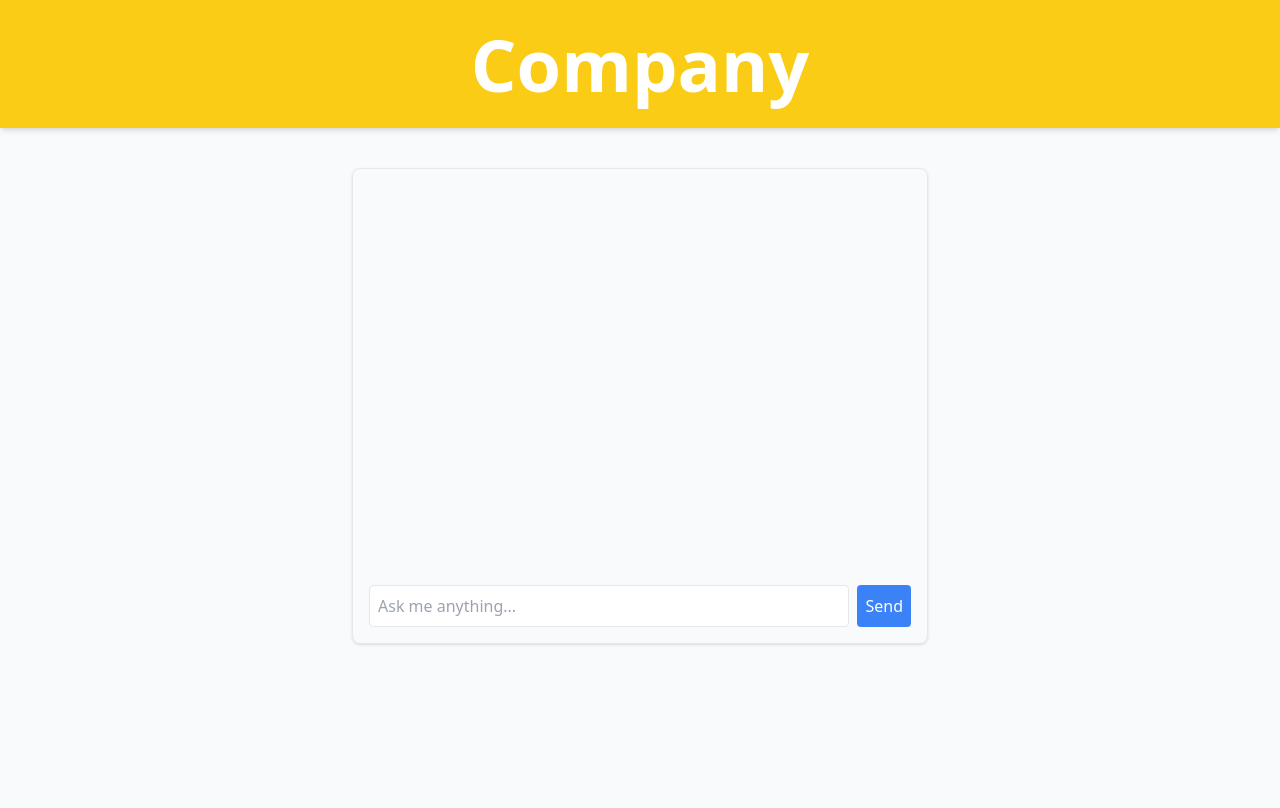
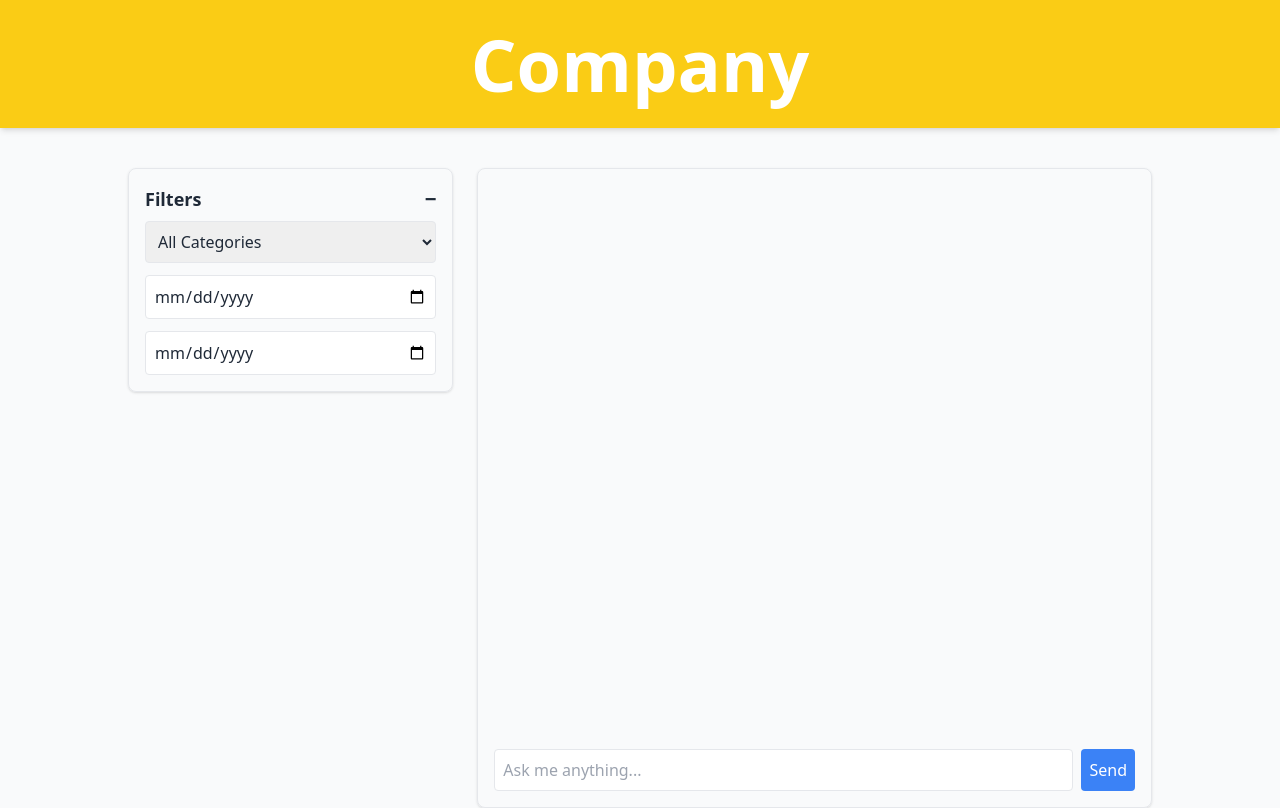
Before and after one commit to JThorley11/Early-Careers-Project, a React (Create React App) app in the folder frontend/: page / in a window 1280 px wide. Built offline with nearby package versions, Linux system fonts and the light colour scheme.

Commit message:
Add basic filtering functionality to be adapted for chosen VectorDB

```diff
--- a/frontend/src/App.jsx
+++ b/frontend/src/App.jsx
@@ -4,33 +4,38 @@ import Banner from "./components/Banner";
 function App() {
   const [question, setQuestion] = useState("");
   const [chat, setChat] = useState([]);
+  const [showFilters, setShowFilters] = useState(true);
+  const [filters, setFilters] = useState({
+    category: "",
+    startDate: "",
+    endDate: "",
+  });
+
   const chatRef = useRef(null);
 
   const handleSubmit = async (e) => {
     e.preventDefault();
     if (!question.trim()) return;
 
-    // Add user message
     const userMessage = { sender: "user", text: question };
     setChat((prev) => [...prev, userMessage]);
-
     setQuestion("");
 
-    // Add placeholder bot message
     const botMessage = { sender: "bot", text: "" };
     setChat((prev) => [...prev, botMessage]);
 
-    // Send POST request to backend
     try {
       const res = await fetch("http://localhost:8000/query", {
         method: "POST",
         headers: { "Content-Type": "application/json" },
-        body: JSON.stringify({ question }),
+        body: JSON.stringify({
+          question,
+          filters, // ⬅️ SEND FILTERS TO BACKEND
+        }),
       });
 
       const data = await res.json();
 
-      // Update last bot message
       setChat((prev) => {
         const updated = [...prev];
         updated[updated.length - 1].text = data.text;
@@ -40,7 +45,6 @@ function App() {
       console.error(err);
     }
 
-    // Scroll chat into view
     if (chatRef.current) {
       chatRef.current.scrollTop = chatRef.current.scrollHeight;
     }
@@ -49,8 +53,65 @@ function App() {
   return (
     <>
       <Banner />
-      <div className="max-w-xl mx-auto mt-10 p-4 border rounded-lg shadow">
-        <div className="mb-4 space-y-2 h-96 overflow-y-auto" ref={chatRef}>
+
+      <div className="max-w-5xl mx-auto mt-10 grid grid-cols-1 md:grid-cols-3 gap-6 min-h-[80vh]">
+
+        {/* ---------- LEFT FILTER FORM ---------- */}
+        <div className="p-4 border rounded-lg shadow h-fit">
+
+        {/* Header */}
+        <button
+          className="w-full flex justify-between items-center font-bold text-lg mb-2"
+          onClick={() => setShowFilters(!showFilters)}
+        >
+          Filters
+          <span className="text-xl">{showFilters ? "−" : "+"}</span>
+        </button>
+
+        {/* Collapsible content */}
+        {showFilters && (
+          <div className="flex flex-col gap-3 mt-2">
+
+            <select
+              value={filters.category}
+              onChange={(e) =>
+                setFilters({ ...filters, category: e.target.value })
+              }
+              className="p-2 border rounded"
+            >
+              <option value="">All Categories</option>
+              <option value="gi">GI</option>
+              <option value="iwr">IWR</option>
+              <option value="c&m">C&M</option>
+            </select>
+
+            <input
+              type="date"
+              value={filters.startDate}
+              onChange={(e) =>
+                setFilters({ ...filters, startDate: e.target.value })
+              }
+              className="p-2 border rounded"
+            />
+
+            <input
+              type="date"
+              value={filters.endDate}
+              onChange={(e) =>
+                setFilters({ ...filters, endDate: e.target.value })
+              }
+              className="p-2 border rounded"
+            />
+
+          </div>
+        )}
+      </div>
+
+        {/* ---------- RIGHT CHAT BOX ---------- */}
+        <div className="md:col-span-2 p-4 border rounded-lg shadow flex flex-col">
+
+          {/* Chat messages */}
+          <div className="flex-1 mb-4 space-y-2 overflow-y-auto" ref={chatRef}>
             {chat.map((msg, idx) => (
               <div
                 key={idx}
@@ -68,6 +129,8 @@ function App() {
               </div>
             ))}
           </div>
+
+          {/* Input bar */}
           <form onSubmit={handleSubmit} className="flex gap-2">
             <input
               value={question}
@@ -79,6 +142,8 @@ function App() {
               Send
             </button>
           </form>
+
+        </div>
       </div>
     </>
   );
```
Lines whose indentation alone changed are shown as unchanged.
